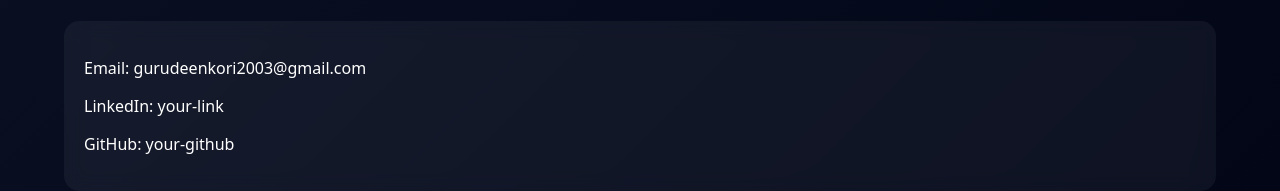
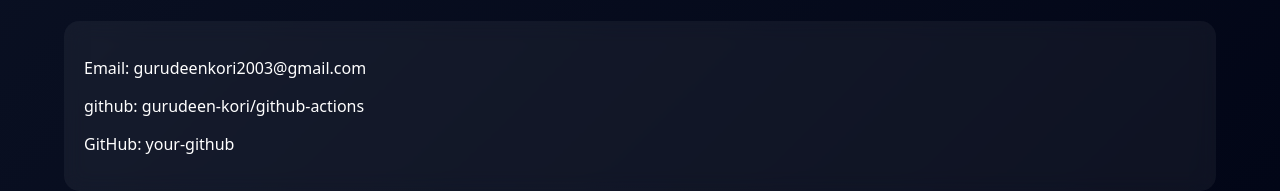
Before and after one commit to gurudeen-kori/github_actions, a Flask app: page / in a window 1280 px wide. Shown: the part 1173-1364 px from the top of the page. Run offline with Flask 3, Linux system fonts and the light colour scheme.

Commit message:
changes in index.html for testing

```diff
--- a/templates/index.html
+++ b/templates/index.html
@@ -142,7 +142,7 @@ body {
   <h2>Contact</h2>
   <div class="card">
     <p>Email: gurudeenkori2003@gmail.com</p>
-    <p>LinkedIn: your-link</p>
+    <p>github: gurudeen-kori/github-actions</p>
     <p>GitHub: your-github</p>
   </div>
 </section>
```
